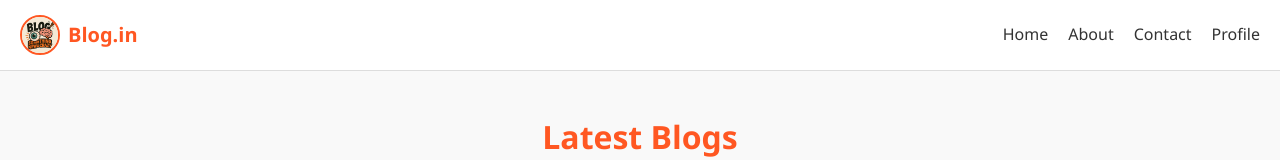
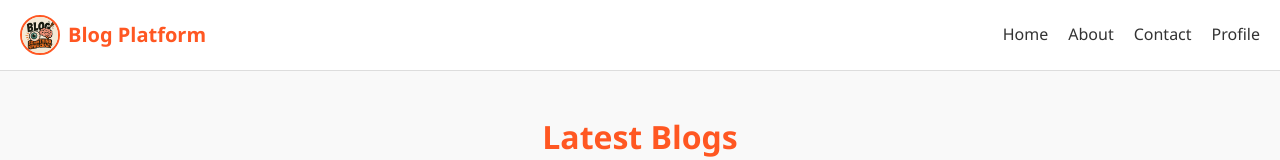
Before and after one commit to AryanBhimani/Blog.in, a plain HTML site: page index.html in a window 1280 px wide. Shown: the top 160 px of the page. Drawn offline with Linux system fonts and the light colour scheme.

Commit message:
Mobintix

```diff
--- a/components/navbar.html
+++ b/components/navbar.html
@@ -1,21 +1,8 @@
-<!-- <nav class="navbar">
-  <div class="logo"><a href="index.html"> Blog.in</a></div>
-  <div class="menu-toggle">☰</div>
-  <ul class="nav-links">
-    <li><a href="index.html">Home</a></li>
-    <li><a href="about.html">About</a></li>
-    <li><a href="contact.html">Contact</a></li>
-    <li><a href="profile.html">Profile</a></li>
-  </ul>
-</nav> -->
-
-
-
 <nav class="navbar">
   <div class="logo">
     <a href="index.html" style="display: flex; align-items: center; gap: 8px; text-decoration: none; color: inherit;">
       <img src="./assets/images/blog.in.png" alt="Blog.in Logo" style="height:40px;">
-      <span>Blog.in</span>
+      <span>Blog Platform</span>
     </a>
   </div>
   <div class="menu-toggle">☰</div>
```
